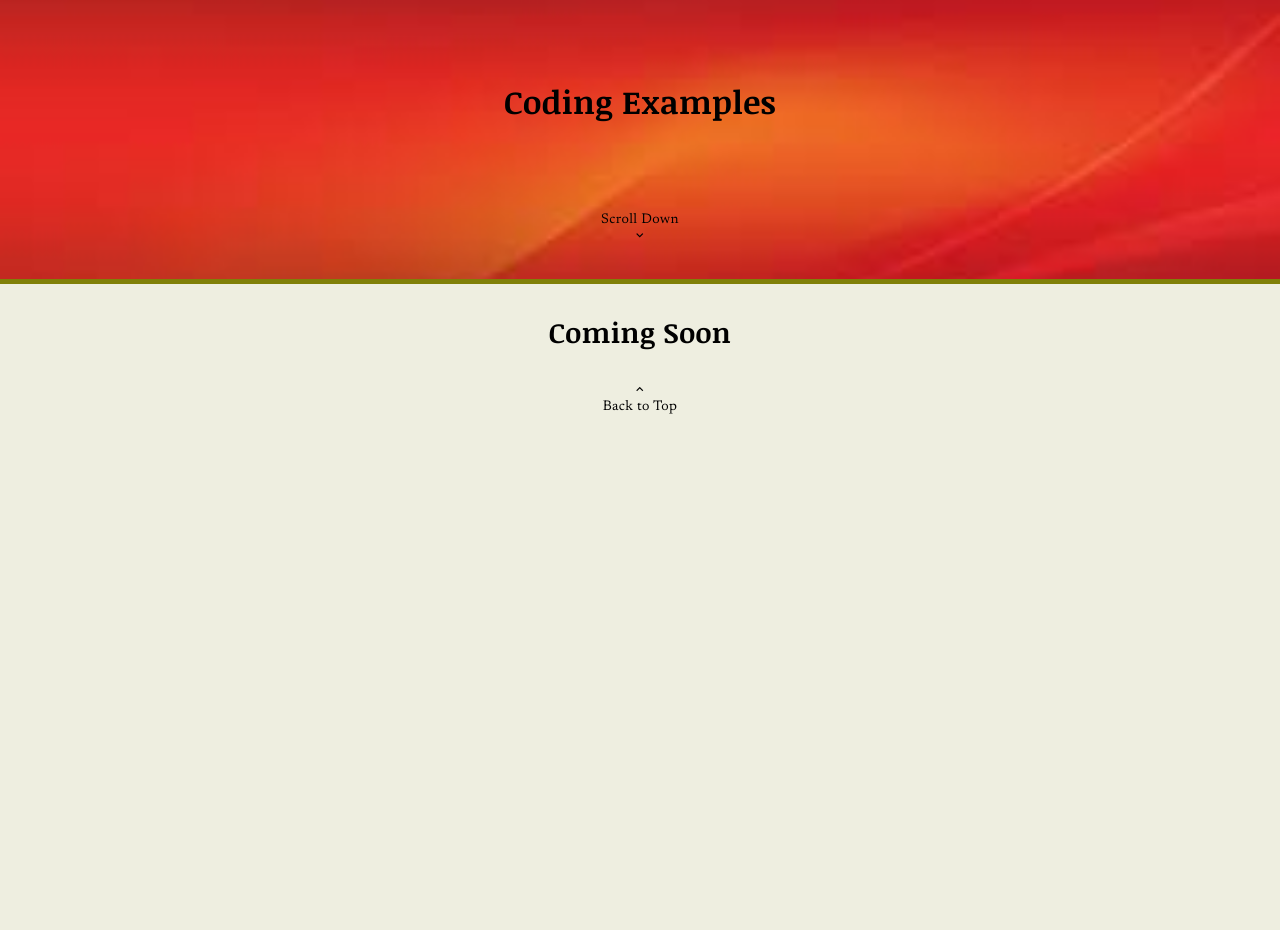
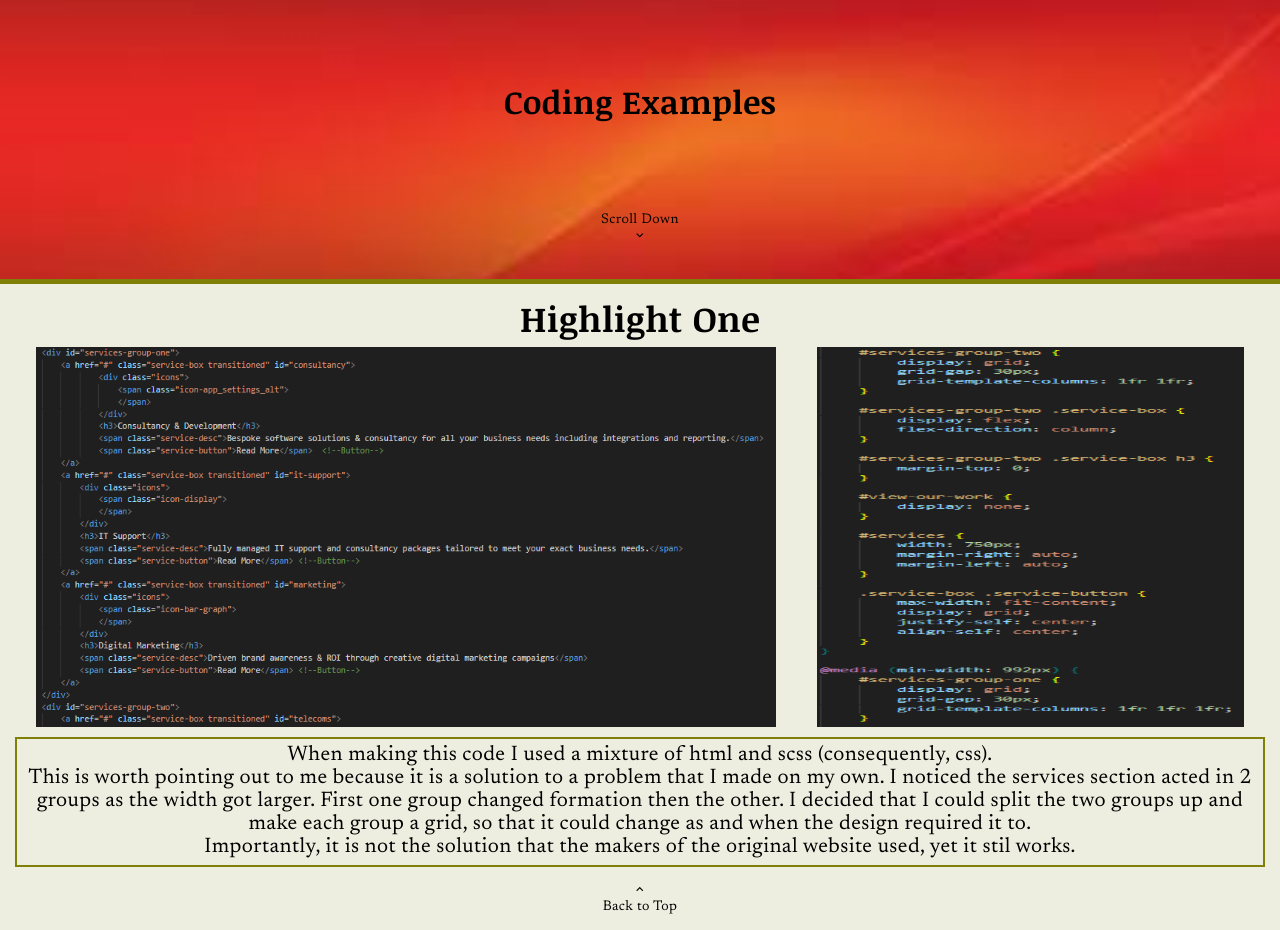
Before and after one commit to kieranmoody/My-Portfolio, a PHP site: page /html/examples.html in a window 1280 px wide. Shown: the part 122-1052 px from the top of the page. Before the commit the page ends 800 px from the top, so only its background shows below. Run offline with PHP 8.4, Linux system fonts and the light colour scheme; some web fonts are replaced.

Commit message:
Added a coding highlight example, with a temporary layout until I think of something better

```diff
--- a/css/styles.css
+++ b/css/styles.css
@@ -500,6 +500,13 @@ html img { /*Makes sure no images go off screen or force scrollbars*/
   list-style-type: none;
 }
 
+/*Coding Examples Page*/
+#highlight-one-description {
+  border: 2px solid rgb(128, 128, 8);
+  padding: 5px;
+  text-align: center;
+}
+
 /*Buttons*/
 .button { /*General Buttons*/
   background-color: rgb(151, 2, 2);
@@ -512,6 +519,11 @@ html img { /*Makes sure no images go off screen or force scrollbars*/
   display: inline-block;
   margin: 10px 10px;
   padding: 5px 10px;
+}
+
+.highlight-buttons {
+  display: flex;
+  justify-content: space-between;
 }
 
 #treehouse-collection .button {
@@ -550,6 +562,28 @@ html img { /*Makes sure no images go off screen or force scrollbars*/
 #treehouse-desc img {
   max-height: 30vh;
   width: auto;
+}
+
+#highlight-one-images {
+  display: flex;
+  justify-content: space-around;
+  flex-direction: column;
+  margin-left: auto;
+  margin-right: auto;
+  max-width: 100%;
+}
+
+#highlight-one-code img {
+  padding: 10px 5px;
+  width: 100%;
+}
+
+#code-one-html {
+  height: 35vh;
+}
+
+#code-one-scss {
+  height: 50vh;
 }
 
 #scs-scheme img {
@@ -635,6 +669,10 @@ header .margin { /*Handles the style of the margin and its size*/
 #scs-scheme h3 {
   font-size: 1.225rem;
   padding: 10px 0;
+}
+
+#highlight-one-code h3 {
+  text-align: center;
 }
 
 @media (min-width: 500px) {
@@ -779,5 +817,23 @@ header .margin { /*Handles the style of the margin and its size*/
     padding-right: 100px;
   }
 }
+/*Coding Examples*/
+@media (min-width: 500px) {
+  #highlight-one-code h3 {
+    font-size: 2.5rem;
+  }
+}
+@media (min-width: 1000px) {
+  #highlight-one-images {
+    flex-direction: row;
+  }
+  #highlight-one-images #code-one-html {
+    width: 60%;
+    height: auto;
+  }
+  #highlight-one-images #code-one-scss {
+    width: 35%;
+  }
+}
 
 /*# sourceMappingURL=styles.css.map */
--- a/html/examples.html
+++ b/html/examples.html
@@ -59,8 +59,17 @@
     </header>
     <main>
         <div class="meat-positioning" id="examples">
-            <div>
-                <H1>Coming Soon</H1>
+            <div id="highlight-one-code">
+                <h3>Highlight One</h3>
+                <div id="highlight-one-images">
+                    <img src="../images/coding-examples/highlight-code-one-html.png" id="code-one-html">
+                    <img src="../images/coding-examples/highlight-code-two-scss.png" id="code-one-scss">
+                </div>
+                <div id="highlight-one-description">
+                    When making this code I used a mixture of html and scss (consequently, css). <br>
+                    This is worth pointing out to me because it is a solution to a problem that I made on my own. I noticed the services section acted in 2 groups as the width got larger. First one group changed formation then the other. I decided that I could split the two groups up and make each group a grid, so that it could change as and when the design required it to.<br>
+                    Importantly, it is not the solution that the makers of the original website used, yet it stil works.
+                </div>
             </div>
         </div>
     </main>
--- a/scss/modules/_buttons.scss
+++ b/scss/modules/_buttons.scss
@@ -13,6 +13,11 @@
     padding: 5px 10px;
 }
 
+.highlight-buttons {
+    display: flex;
+    justify-content: space-between;
+}
+
 #treehouse-collection .button {
     width: 100%;
 }
--- a/scss/modules/_headlines.scss
+++ b/scss/modules/_headlines.scss
@@ -22,3 +22,7 @@
     font-size: 1.225rem;
     padding: 10px 0;
 }
+
+#highlight-one-code h3 {
+    text-align: center;
+}
```
Also changed, not shown: index.html (+6 -5 lines), scss/_media-queries.scss (+20 -0 lines), scss/layout/_container.scss (+7 -0 lines), scss/modules/_img.scss (+22 -0 lines), images/coding-examples/highlight-code-one-html.png (added), images/coding-examples/highlight-code-two-scss.png (added), images/highlight-one-netmatters.png (added), 2 other files.
